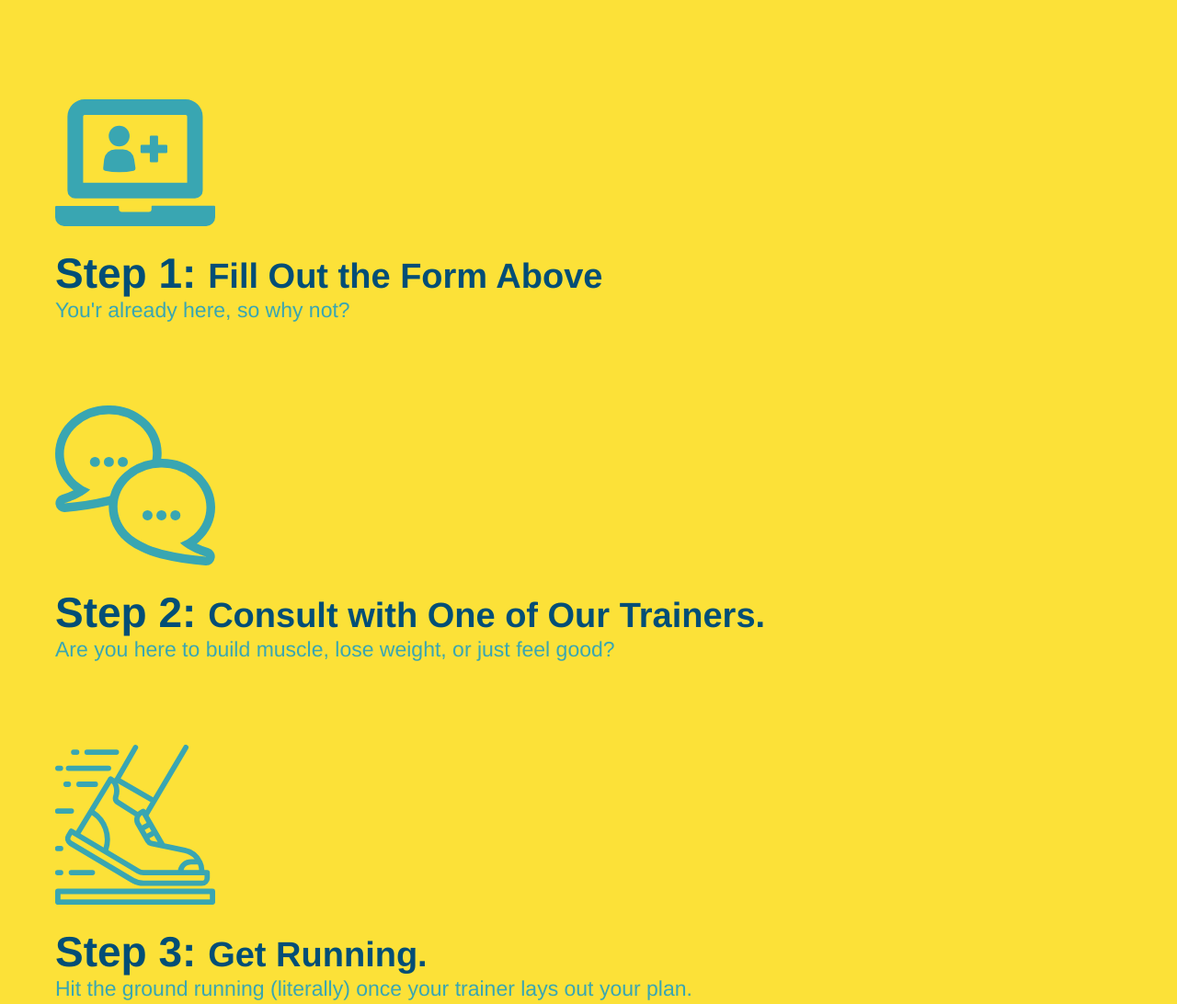
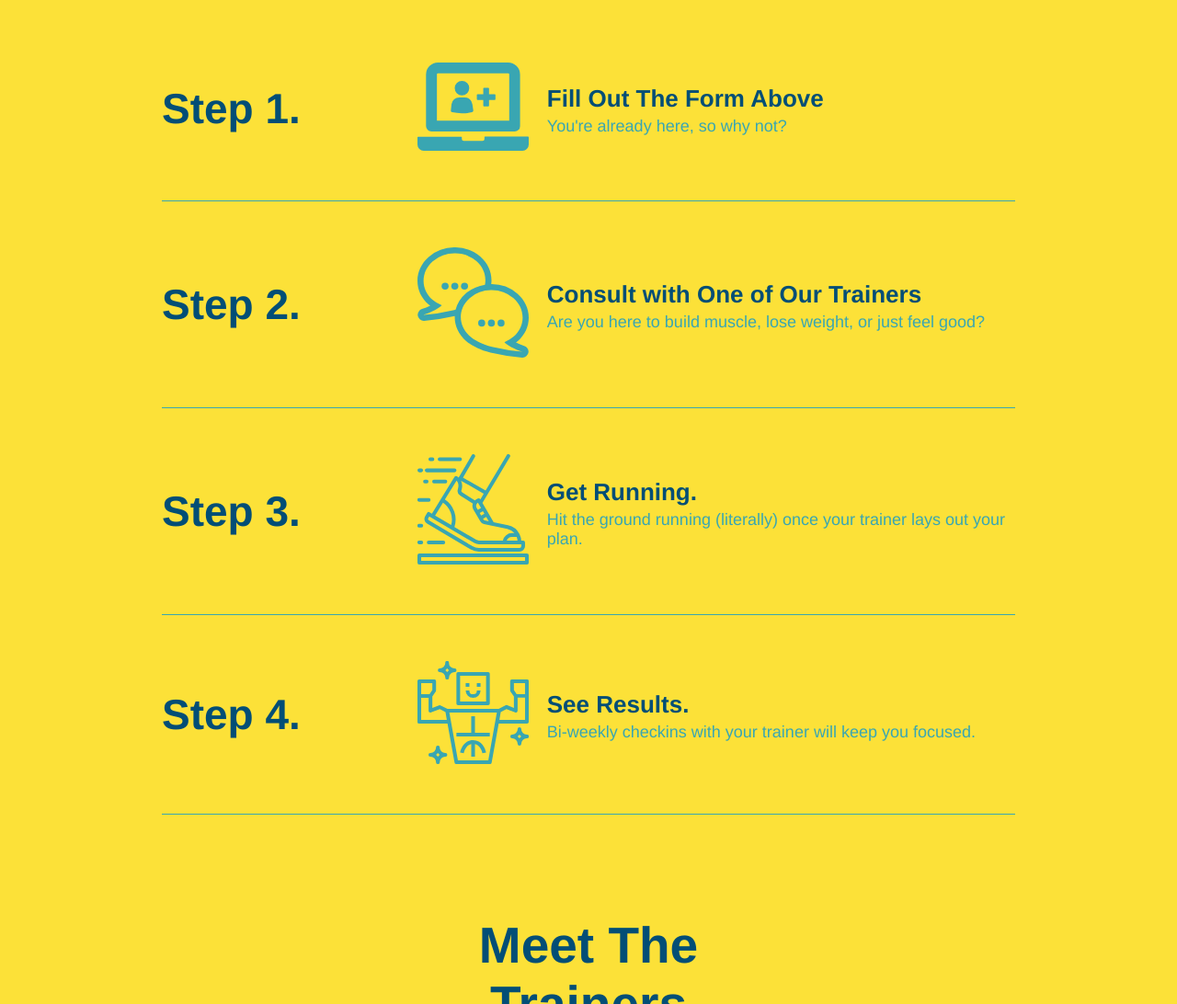
Before and after one commit to DRamm1/run-buddy, a plain HTML site: page index.html in a window 1280 px wide. Shown: the part 1260-2352 px from the top of the page at 92% size. Drawn offline with Linux system fonts and the light colour scheme.

Commit message:
add flexbox to the steps

```diff
--- a/assests/css/style.css
+++ b/assests/css/style.css
@@ -187,32 +187,52 @@ border-color: #fce138;
 border-color: #39a6b2;
 }
 
-.steps div {
-margin-bottom: 80px;
+.step {
+margin: 50px auto;
+padding-bottom: 50px;
+width: 80%;
+border-bottom: 1px solid #39a6b2;
+display: flex;
+flex-wrap: wrap;
+align-items: center;
+justify-content: space-between;
 }
 
-.steps img {
-width: 15%;
-margin: 10px 0;
+.step-info {
+display: flex;
+flex-wrap: wrap;
+align-items: center;
+flex: 2 70%
 }
 
-.steps h3 {
+.step h3 {
 color: #024e76;
 font-size: 46px;
-margin-top: 10px;
+flex: 1 30%
 }
 
-.steps p {
-color:#39a6b2;
-font-size: 23px;
+.step-img {
+flex: 1 12%;
+margin-right: 20px;
 }
 
-.steps span {
-font-size: 38px;
+.step-img img {
+max-width: 100%;
 }
 
-.trainers {
+.step-text {
+flex: 12;
+}
 
+.step-text p {
+color:#39a6b2;
+font-size: 18px;
+}
+
+.step-text h4 {
+font-size: 26px;
+line-height: 1.5;
+color: #024e76;
 }
 
 .trainer {
@@ -300,5 +320,5 @@ color: #fce138;
 /* REACH OUT STYLES END */
 
 .flex-row {
-  display: flex;
+display: flex;
 }
--- a/index.html
+++ b/index.html
@@ -91,31 +91,54 @@
             <h2 class="section-title secondary-border">What You Do</h2>
         </div>
 
-        <div>
-            <!-- insert this img element -->
-            <img src="assests/images/step-1.svg" alt="" />
-            <h3>Step 1: <span>Fill Out the Form Above</span></h3>
-            <p>You'r already here, so why not?</p>
+        <div class="step">
+            <h3>Step 1.</h3>
+            <div class="step-info">
+              <div class="step-img">
+                <img src="./assests/images/step-1.svg" alt="" />
+              </div>
+              <div class="step-text">
+                <h4>Fill Out The Form Above</h4>
+                <p>You're already here, so why not?</p>
+              </div>
+            </div>
         </div>
-
-        <div>
-            <img src="assests/images/step-2.svg" alt="" />
-            <h3>Step 2: <span>Consult with One of Our Trainers.</span></h3>
-            <p>Are you here to build muscle, lose weight, or just feel good?</p>
-          </div>
-
-          <div>
-            <img src="assests/images/step-3.svg" alt="" />
-            <h3>Step 3: <span>Get Running.</span></h3>
-            <p>Hit the ground running (literally) once your trainer lays out your plan.</p>
-          </div>
-
-          <div>
-            <img src="assests/images/step-4.svg" alt=""/>
-            <h3>Step 4: <span>See Results.</span></h3>
-            <p>Bi-weekly checkins with your trainer will keep you focused</p>
-          </div>
-    </section>
+        <div class="step">
+            <h3>Step 2.</h3>
+            <div class="step-info">
+                <div class="step-img">
+                <img src="./assests/images/step-2.svg" alt="" />
+                </div>
+                <div class="step-text">
+                <h4>Consult with One of Our Trainers</h4>
+                <p>Are you here to build muscle, lose weight, or just feel good?</p>
+                </div>
+            </div>
+        </div>
+        <div class="step">
+            <h3>Step 3.</h3>
+            <div class="step-info">
+                <div class="step-img">
+                <img src="./assests/images/step-3.svg" alt="" />
+                </div>
+                <div class="step-text">
+                <h4>Get Running.</h4>
+                <p>Hit the ground running (literally) once your trainer lays out your plan.</p>
+                </div>
+            </div>
+        </div>
+          <div class="step">
+            <h3>Step 4.</h3>
+            <div class="step-info">
+                <div class="step-img">
+                <img src="./assests/images/step-4.svg" alt="" />
+                </div>
+                <div class="step-text">
+                <h4>See Results.</h4>
+                <p>Bi-weekly checkins with your trainer will keep you focused.</p>
+                </div>
+            </div>
+        </div>
 
     <!-- "meet the trainers" section -->
     <section id="your-trainers" class="trainers">
```
